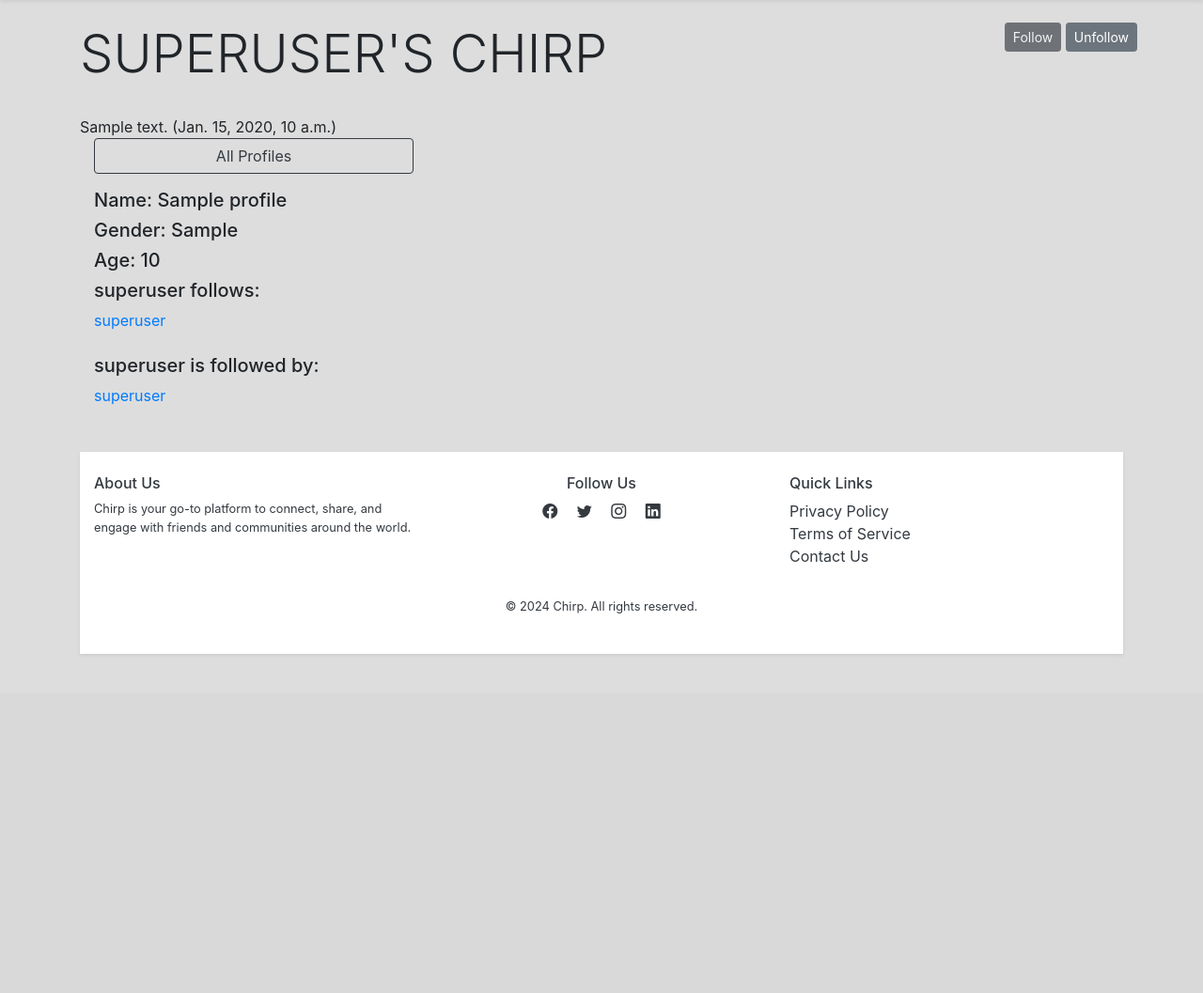
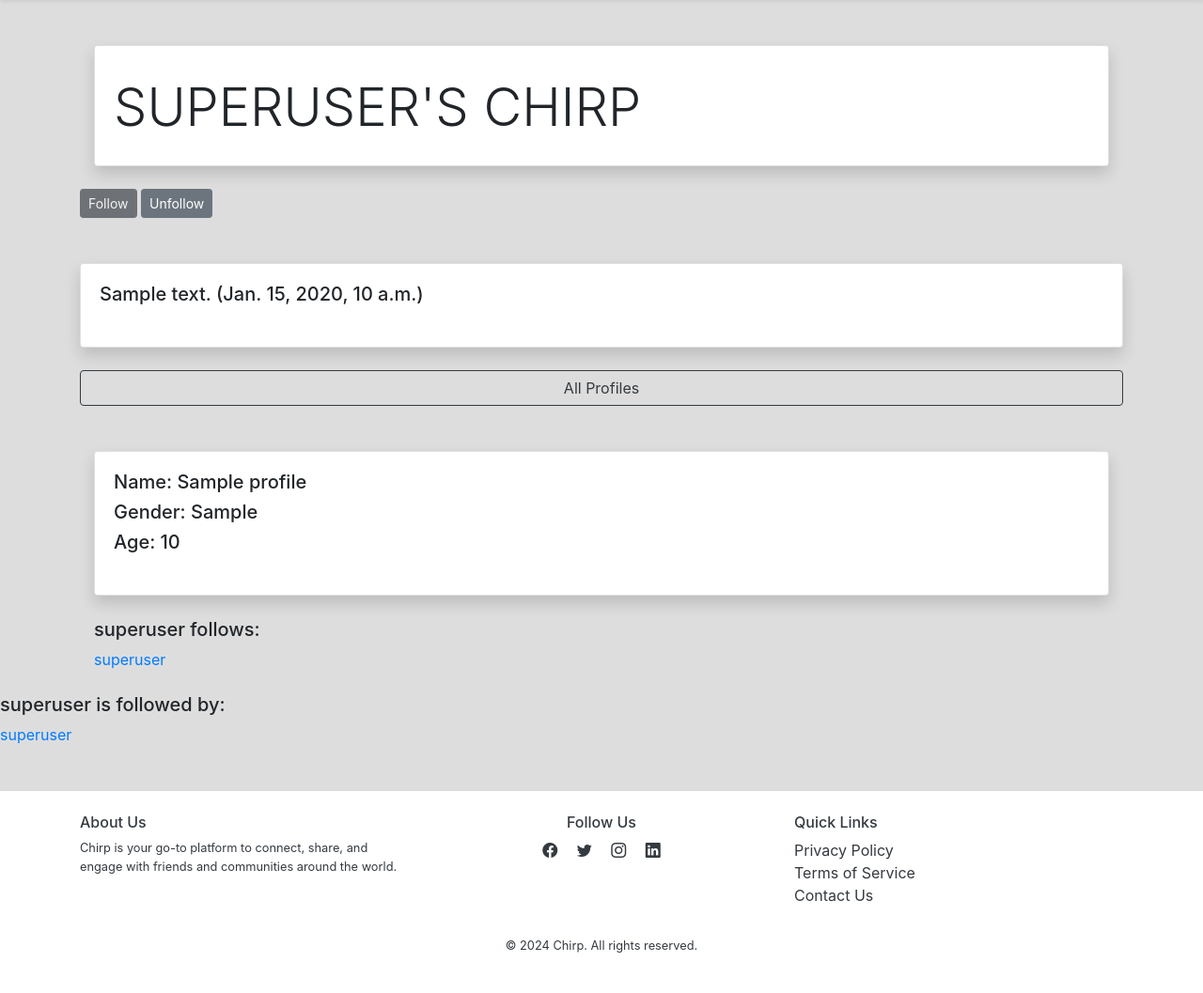
Before and after one commit to DennisCodeInstituteBC/Chirp, a Django app: page /profile/1 in a window 1280 px wide. Shown: the part 62-1119 px from the top of the page at 94% size. Before the commit the page ends 758 px from the top, so only its background shows below. Run offline with Django 4.2, Linux system fonts and the light colour scheme; a user stored in the database is signed in; data comes from the database, SQL or seed files in the repository; tables that the repository leaves empty hold one stand-in row (values such as "Sample post"); some libraries are stand-ins or nearby versions.

Commit message:
add bootstrap to profile page JRE 09-10-2024 1456

```diff
--- a/chirpsocial/templates/chirpsocial/profile.html
+++ b/chirpsocial/templates/chirpsocial/profile.html
@@ -3,11 +3,18 @@
 {% block content %}
 
 <div class="container">
-    <div class="row mb-4">
-        <div class="col">
-            <h1 class="display-4 text-uppercase">
+
+    <body class="bg-light">
+        <div class="container mt-5">
+            <div class="card shadow mb-4">
+                <div class="card-body">
+                    <h5 class="card-title">
+                        <h5 class="display-4 text-uppercase">
                             {{ profile.user.username }}'s Chirp
-            </h1>
+                        </h5>
+                </div>
+            </div>
+
         </div>
         <form method="post">
             {% csrf_token %}
@@ -23,7 +30,12 @@
         </form>
 </div>
 
-
+<body class="bg-light">
+    <div class="container mt-5">
+        <div class="card shadow mb-4">
+            <div class="card-body">
+                <h5 class="card-title">
+                    <div class="mb-4">
                         <div class="content">
                             {% for chirp in profile.user.chirps.all %}
                             <div class="box">
@@ -34,9 +46,11 @@
                             </div>
                             {% endfor %}
                         </div>
+                    </div>
+                </h5>
+            </div>
+        </div
 
-
-    <div class="col-md-4">
         <!-- Adjusting to a Bootstrap column layout -->
         <div class="mb-3">
             <a href="{% url 'chirp:profile_list' %}">
@@ -45,6 +59,12 @@
                 </button>
             </a>
         </div>
+
+        <body class="bg-light">
+            <div class="container mt-5">
+                <div class="card shadow mb-4">
+                    <div class="card-body">
+                        <h5 class="card-title">
                             <div class="mb-4">
                                 <h3 class="h5">
                                     Name: {{ profile.name }}
@@ -58,11 +78,16 @@
                                             Age: {{ profile.age }}
                                         </h3>
 
+
+                                    </div>
+                                </div>
+                            </div>
+                    </div>
+                </div>
                 <div class="mb-4">
                     <h3 class="h5">
                         {{ profile.user.username }} follows:
                     </h3>
-
 
 
                     <div class="content">
```
Lines whose indentation alone changed are shown as unchanged.
